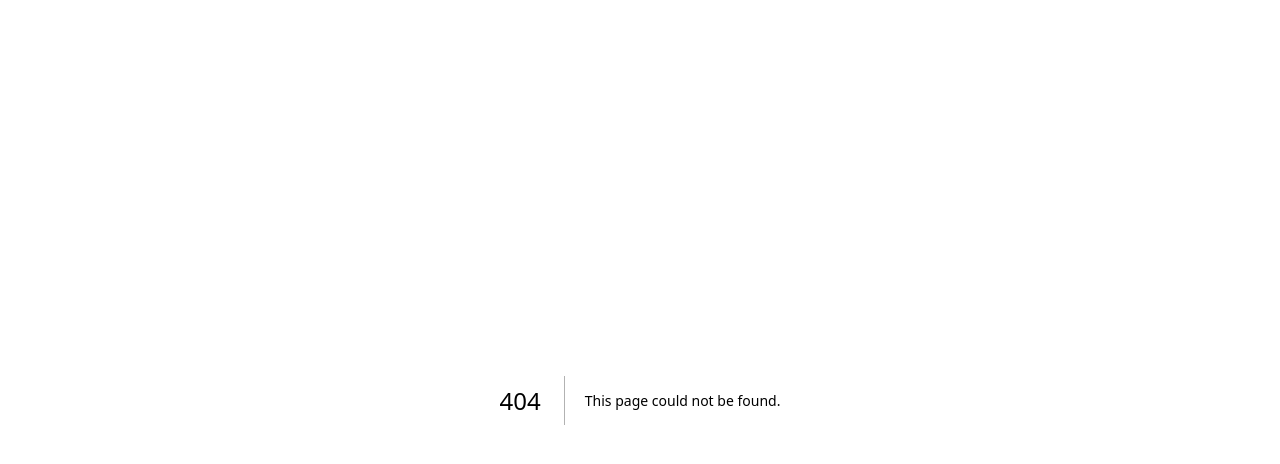
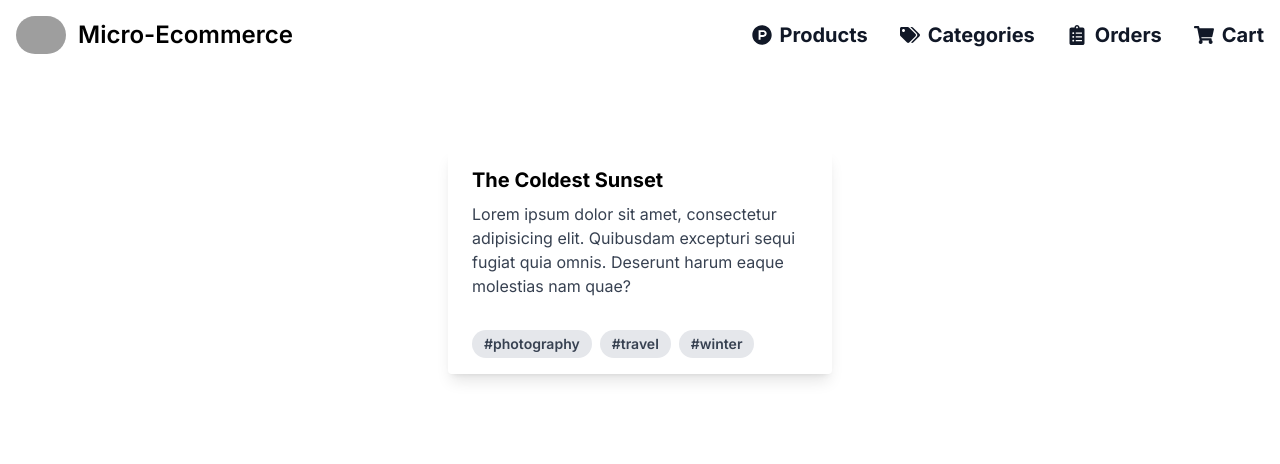
Before and after one commit to faissal17/next-Ecomerce, a Next.js app: page /product in a window 1280 px wide. Before the commit this address had no page. Shown: the top 464 px of the page. Built offline with nearby package versions, Linux system fonts and the light colour scheme; grey boxes are pictures that could not be loaded.

Commit message:
add card style

```diff
--- /dev/null
+++ b/app/product/page.tsx
@@ -0,0 +1,13 @@
+import React from 'react';
+import Navbar from '@/src/shared/component/Navbar';
+import Card from '@/src/product/component/Card';
+const page = () => {
+  return (
+    <React.Fragment>
+      <Navbar />
+      <Card />
+    </React.Fragment>
+  );
+};
+
+export default page;
--- a/package.json
+++ b/package.json
@@ -9,6 +9,7 @@
     "lint": "next lint"
   },
   "dependencies": {
+    "axios": "^1.6.5",
     "next": "14.0.4",
     "react": "^18",
     "react-dom": "^18",
--- /dev/null
+++ b/src/product/component/Card.tsx
@@ -0,0 +1,32 @@
+import React from 'react';
+import Image from 'next/image';
+
+const Card = () => {
+  return (
+    <div className="flex justify-center items-center h-96">
+      <div className="max-w-sm rounded overflow-hidden shadow-lg transition-colors duration-200 hover:bg-gray-200">
+        <div className="px-6 py-4">
+          <div className="font-bold text-xl mb-2">The Coldest Sunset</div>
+          <p className="text-gray-700 text-base">
+            Lorem ipsum dolor sit amet, consectetur adipisicing elit. Quibusdam
+            excepturi sequi fugiat quia omnis. Deserunt harum eaque molestias
+            nam quae?
+          </p>
+        </div>
+        <div className="px-6 pt-4 pb-2">
+          <span className="inline-block bg-gray-200 rounded-full px-3 py-1 text-sm font-semibold text-gray-700 mr-2 mb-2">
+            #photography
+          </span>
+          <span className="inline-block bg-gray-200 rounded-full px-3 py-1 text-sm font-semibold text-gray-700 mr-2 mb-2">
+            #travel
+          </span>
+          <span className="inline-block bg-gray-200 rounded-full px-3 py-1 text-sm font-semibold text-gray-700 mr-2 mb-2">
+            #winter
+          </span>
+        </div>
+      </div>
+    </div>
+  );
+};
+
+export default Card;
```
Also changed, not shown: src/product/Api/productApi.tsx (added), 1 other file (tests, documents, lock files or other folders).
